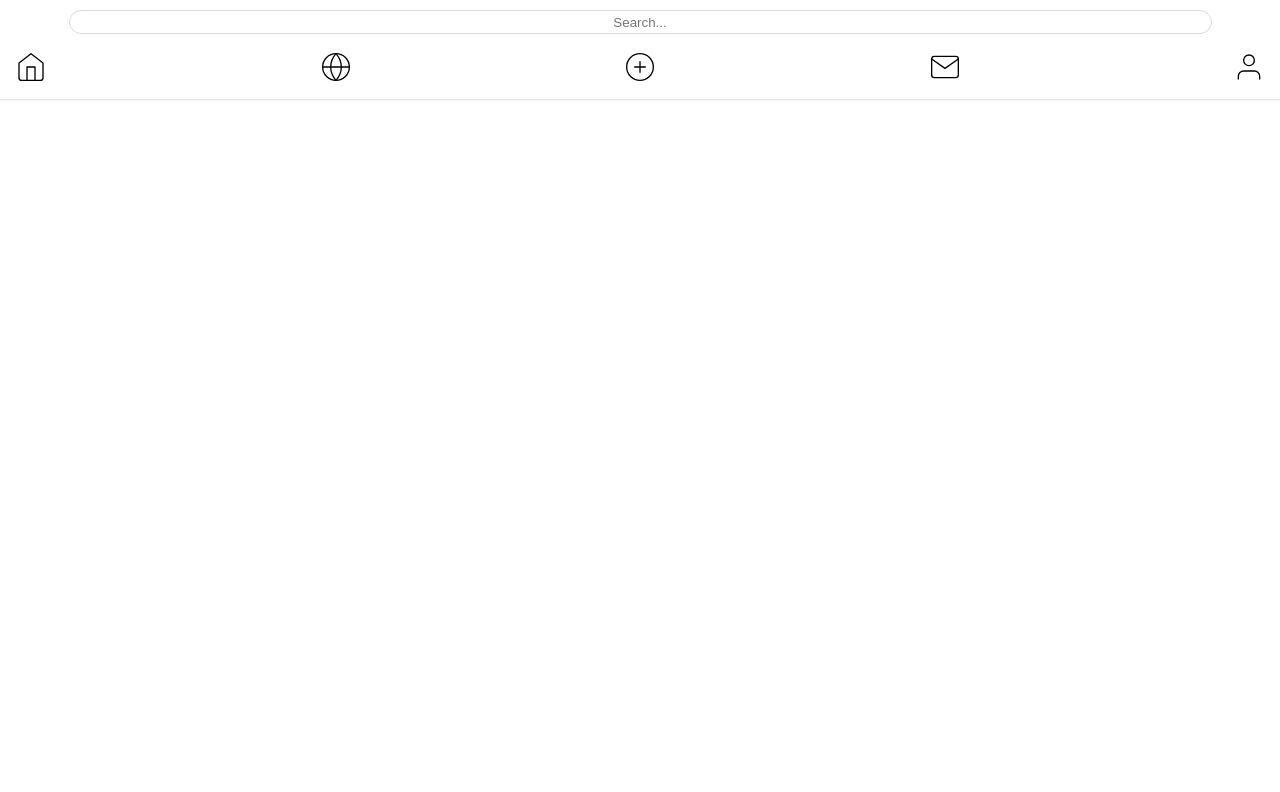
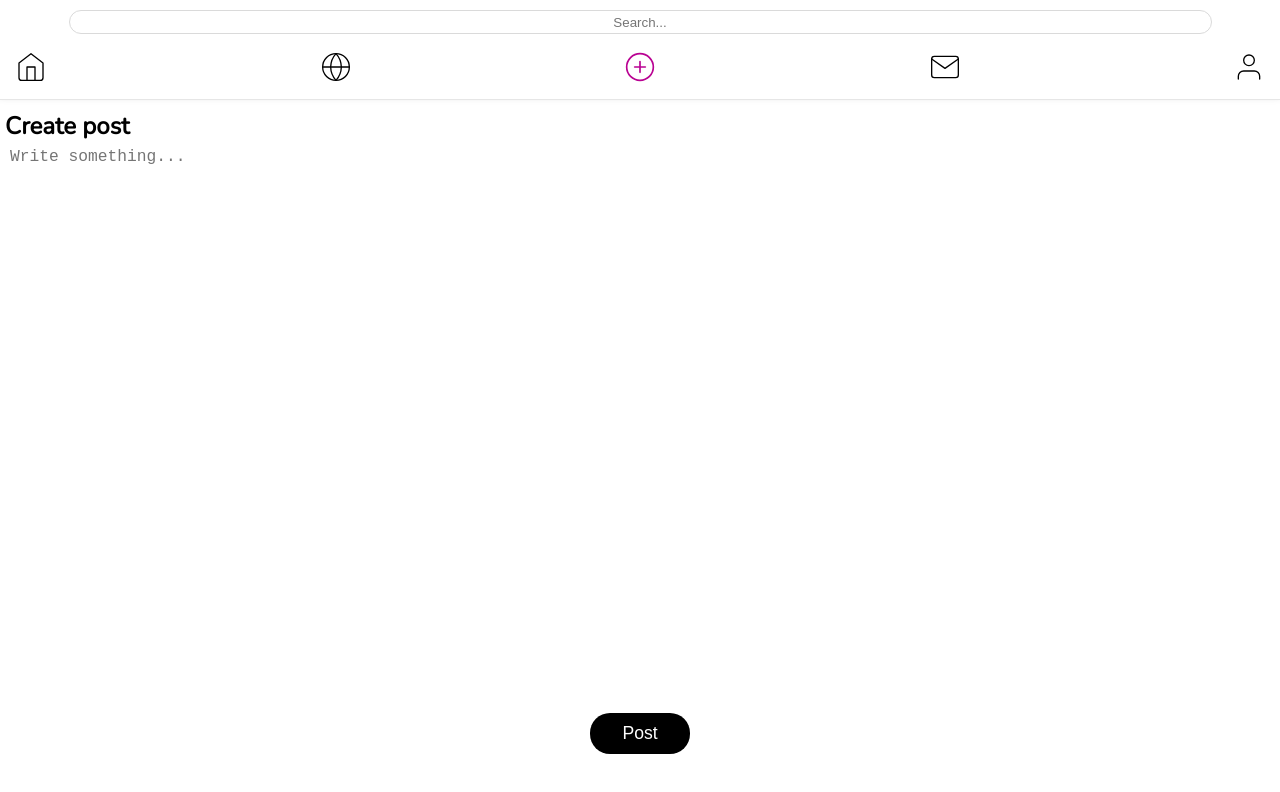
Before and after one commit to Sopel1004/social_media, a React (Create React App) app: page /create_post in a window 1280 px wide. Shown: the top 792 px of the page. Built offline with nearby package versions, Linux system fonts and the light colour scheme.

Commit message:
create NewPost component

```diff
--- a/src/App.jsx
+++ b/src/App.jsx
@@ -3,6 +3,9 @@ import { BrowserRouter as Router, Switch, Route } from 'react-router-dom';
 import Header from './components/Header';
 import Main from './components/Main';
 import Discover from './components/Discover';
+import NewPost from './components/NewPost';
+import Messeges from './components/Messeges';
+import Profile from './components/Profile';
 
 const App = () => {
     return (
@@ -11,6 +14,9 @@ const App = () => {
             <Switch>
                 <Route exact path="/" component={Main} />
                 <Route path="/discover" component={Discover} />
+                <Route path="/create_post" component={NewPost} />
+                <Route path="/messeges" component={Messeges} />
+                <Route path="/profile" component={Profile} />
             </Switch>
         </Router>
     );
--- /dev/null
+++ b/src/components/Messeges.jsx
@@ -0,0 +1,7 @@
+import React from 'react';
+
+const Messeges = () => {
+    return <></>;
+};
+
+export default Messeges;
--- a/src/components/Navigation.jsx
+++ b/src/components/Navigation.jsx
@@ -64,10 +64,15 @@ const Navigation = () => (
         <NavLink to="/discover" activeClassName="selected">
             <StyledGlobeIcon />
         </NavLink>
-
-        <StyledNewPostIcon />
-        <StyledMessegeIcon />
-        <StyledProfileIcon />
+        <NavLink to="/create_post" activeClassName="selected">
+            <StyledNewPostIcon />
+        </NavLink>
+        <NavLink to="/messeges" activeClassName="selected">
+            <StyledMessegeIcon />
+        </NavLink>
+        <NavLink to="/profile" activeClassName="selected">
+            <StyledProfileIcon />
+        </NavLink>
     </Nav>
 );
 
--- /dev/null
+++ b/src/components/NewPost.jsx
@@ -0,0 +1,56 @@
+import React, { useState, useEffect } from 'react';
+import styled from 'styled-components';
+
+const StyledSection = styled.section`
+    width: 100%;
+    height: calc(100vh - 100px);
+    padding: 10px 5px;
+`;
+
+const StyledH2 = styled.h2`
+    margin: 0;
+`;
+
+const StyledForm = styled.form`
+    width: 100%;
+    min-height: 90%;
+    display: flex;
+    flex-direction: column;
+    justify-content: space-between;
+    align-items: center;
+`;
+
+const StyledTextarea = styled.textarea`
+    width: 100%;
+    resize: none;
+    border: none;
+    padding: 5px;
+    font-size: 1.25em;
+`;
+
+const StyledButton = styled.button`
+    width: 100px;
+    padding: 10px;
+    border: none;
+    border-radius: 20px;
+    color: #fff;
+    background-color: #000;
+    font-size: 1.1em;
+`;
+
+const NewPost = () => {
+    return (
+        <StyledSection>
+            <StyledH2>Create post</StyledH2>
+            <StyledForm>
+                <StyledTextarea
+                    placeholder="Write something..."
+                    rows="20"
+                ></StyledTextarea>
+                <StyledButton type="submit">Post</StyledButton>
+            </StyledForm>
+        </StyledSection>
+    );
+};
+
+export default NewPost;
--- /dev/null
+++ b/src/components/Profile.jsx
@@ -0,0 +1,7 @@
+import React from 'react';
+
+const Profile = () => {
+    return <></>;
+};
+
+export default Profile;
```
